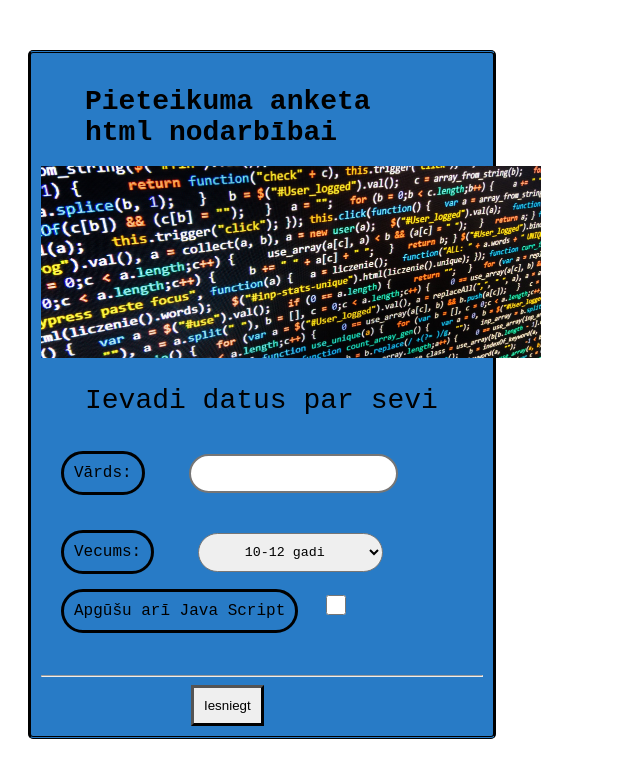
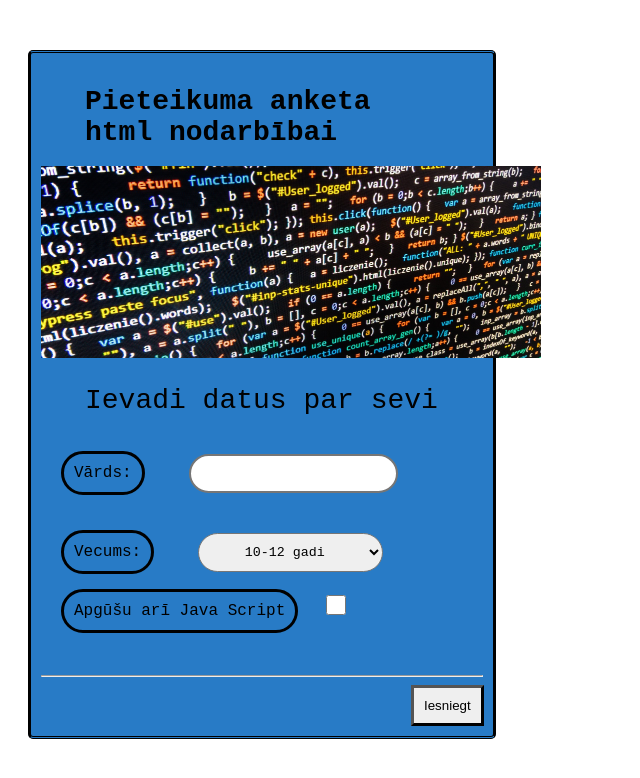
Before and after one commit to ancenata/projekts1, a plain HTML site: page index.html in a window 1280 px wide. Shown: the whole page, without its empty margins (0-640 px from the left). Drawn offline with Linux system fonts and the light colour scheme.

Commit message:
Update stili.css

```diff
--- a/stili.css
+++ b/stili.css
@@ -20,7 +20,7 @@ padding: 10px 10px 10px 10px;
 margin: 50px 20px 50px 20px;
 }
 .butt{
-  margin-left: 150px;
+  margin-left: 370px;
   border-width: medium;
   border-radius: 10px:;
   padding: 10px 10px 10px 10px;
```
